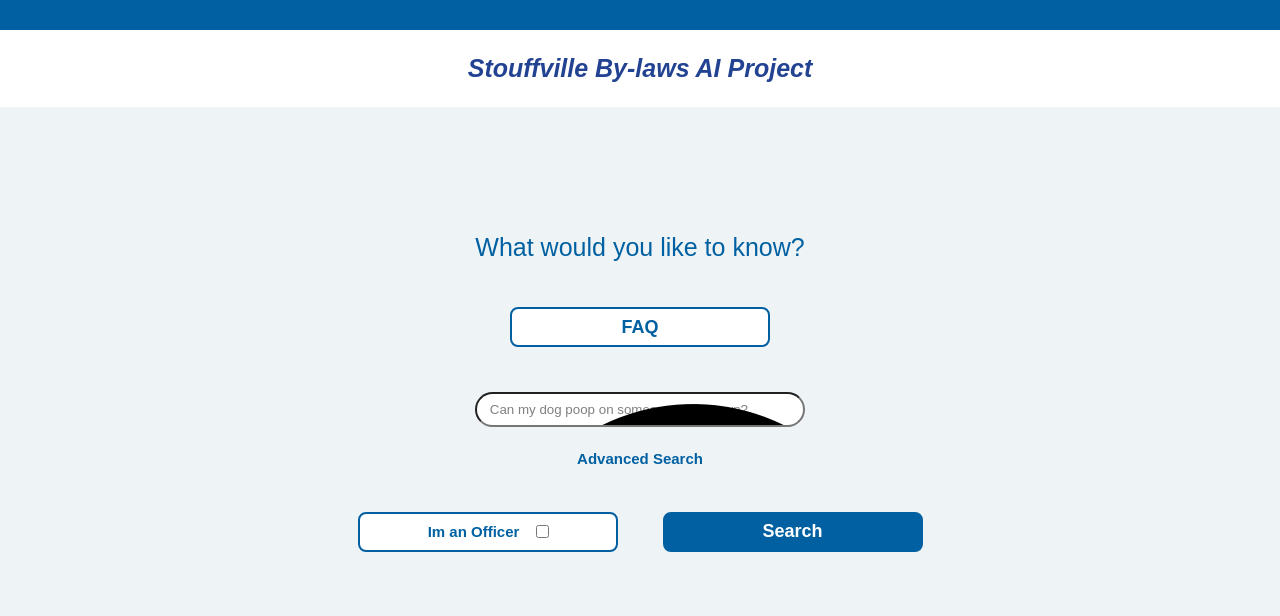
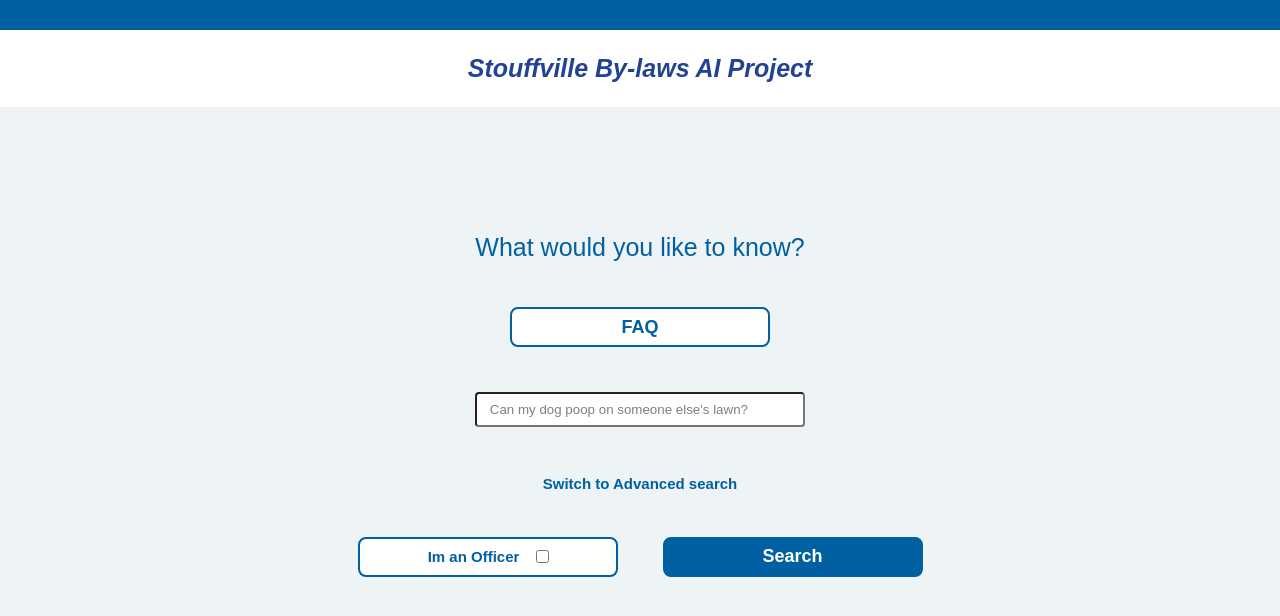
Before and after one commit to Cadence-GitHub/Stouffville-By-laws-AI, a Next.js app in the folder frontend/: page / in a window 1280 px wide. Shown: the top 616 px of the page. Built offline with nearby package versions, Linux system fonts and the light colour scheme.

Commit message:
Form template type switching imeplemented

```diff
--- a/frontend/src/app/globals.css
+++ b/frontend/src/app/globals.css
@@ -115,6 +115,35 @@ body {
   color: white;
 }
 
+.input[type=text] {
+  width: 330px;
+  height: 35px;
+  border-radius: 0.3vw;
+  padding: 1vw;
+  margin-bottom: 25px;
+  box-sizing: border-box;
+  outline: none;
+  /* background-image:url("/src/assets/images/search.png");
+  background-position: 10px 10px;  */
+  color: rgba(0, 0, 0, 0.5);
+}
+
+.form {
+  display: flex;
+  flex-direction: column;
+  align-items: center;
+}
+
+.clickable-text {
+  cursor: pointer;
+  color: #0060A1;
+}
+
+.clickable-text:hover {
+  text-decoration: underline;
+  color: #004c82;
+}
+
 
 @media (max-width: 600px) {
   .buttonRoute {
@@ -134,16 +163,9 @@ body {
     font-size: clamp(10px, 5vw, 15px);
     border-radius: 1.0vh;
   }
+
+  .input[type=text] {
+    border-radius: 0.8vw;
+  }
+
 }
-
-.input[type=text] {
-  width: 330px;
-  height: 35px;
-  border-radius: 2vw;
-  padding: 1vw;
-  box-sizing: border-box;
-  outline: none;
-  background-image:url("/src/assets/images/search.png");
-  background-position: 10px 10px;
-  color: rgba(0, 0, 0, 0.5);
-}
--- a/frontend/src/components/DynamicInput.js
+++ b/frontend/src/components/DynamicInput.js
@@ -1,14 +1,27 @@
 'use Client'
 import { useState } from "react";
 import Image from "next/image";
-import searchIcon from "@/assets/images/search.png"
+
+
 
 const DynamicInput = () => {
 
     // Responsive UI interaction for the input fields (changes text on click)
+    // Change the type of form being displayed when
+    // user clicks on <p>Advanced Search<p/> or <p>Simple Search<p/>
+    const [useAdvancedForm, setUseAdvancedForm] = useState(false);
+    const [useFormLabel, setUseFormLabel] = useState("Switch to Advanced search");
+
+    const handleSwitch = () => {
+        setUseAdvancedForm(prev => ! prev);
+
+        useFormLabel === "Switch to Advanced search" ? setUseFormLabel("Swtich to Simple search") : setUseFormLabel("Switch to Advanced search");
+    }
+
     // TODO-feature: Have a list of defaultValues to randomly assign to initialValue.
     let initialValue = "Can my dog poop on someone else's lawn?"
     const [userQuery, setUserQuery] = useState(initialValue);
+
 
     // Triggers when input loses focus from user
     const handleBlur = () => {
@@ -22,6 +35,8 @@ const DynamicInput = () => {
         setUserQuery(e.target.value);
     };
 
+
+    // Officer type output flag *TODO feature*
     let isOfficer;
     const [officerFlag, useOfficerFlag] = useState(false);
     const HandleClick = (e) => {
@@ -37,19 +52,17 @@ const DynamicInput = () => {
     return (
         <div style={{margin: 22.5}}>
             <form>
-                <input
-                    className="input"
-                    name="userQuery"
-                    type="text"
-                    value={userQuery}
-                    onChange={handleChange}
-                    defaultValue={userQuery}
-                    onBlur={handleBlur} // When the input loses focus, check and reset if empty
-                    onClick={e => setUserQuery('')}/>
+
+                {
+                    !useAdvancedForm ?
+                    (<SimpleForm userQuery={userQuery} handleChange={handleChange} handleBlur={handleBlur} />) :
+                    (<AdvancedForm userQuery={userQuery} handleChange={handleChange} handleBlur={handleBlur} />)
+                }
 
                 {/* <Image src={searchIcon} alt="search" width={20} height={20}/> */}
+
                 {/* TODO-feature: change user input to a form template onClick*/}
-                <p style={{fontSize: "15px", color: "#0060A1", fontWeight: "550", margin: 22.5}}>Advanced Search</p>
+                <p className="clickable-text" style={{fontSize: "15px", color: "#0060A1", fontWeight: "550", margin: 22.5}} onClick={handleSwitch}>{useFormLabel}</p>
 
                 {/* This element is a flag that changes the output that tailored to law enforcement officer language*/}
                 <button type="button" style={{margin: 22.5}} className="buttonState" onClick={HandleClick}>
@@ -64,4 +77,59 @@ const DynamicInput = () => {
     );
 };
 
+const SimpleForm = ({userQuery, handleChange, handleBlur}) => {
+    return (
+        <input
+            className="input"
+            name="userQuery"
+            type="text"
+            value={userQuery}
+            onChange={handleChange}
+            defaultValue={userQuery}
+            onBlur={handleBlur} // When the input loses focus, check and reset if empty
+            onClick={e => setUserQuery('')}
+        />
+    );
+};
+
+
+const AdvancedForm = ({userQuery, handleChange, handleBlur}) => {
+    return (
+        <div className="form">
+            <input
+                className="input"
+                name="userQuery"
+                type="text"
+                value={userQuery}
+                onChange={handleChange}
+                defaultValue={userQuery}
+                onBlur={handleBlur} // When the input loses focus, check and reset if empty
+                onClick={e => setUserQuery('')}
+            />
+
+            <input
+                className="input"
+                name="userQuery"
+                type="text"
+                value={userQuery}
+                onChange={handleChange}
+                defaultValue={userQuery}
+                onBlur={handleBlur} // When the input loses focus, check and reset if empty
+                onClick={e => setUserQuery('')}
+            />
+
+            <input
+                className="input"
+                name="userQuery"
+                type="text"
+                value={userQuery}
+                onChange={handleChange}
+                defaultValue={userQuery}
+                onBlur={handleBlur} // When the input loses focus, check and reset if empty
+                onClick={e => setUserQuery('')}
+            />
+        </div>
+    );
+};
+
 export default DynamicInput;
```
